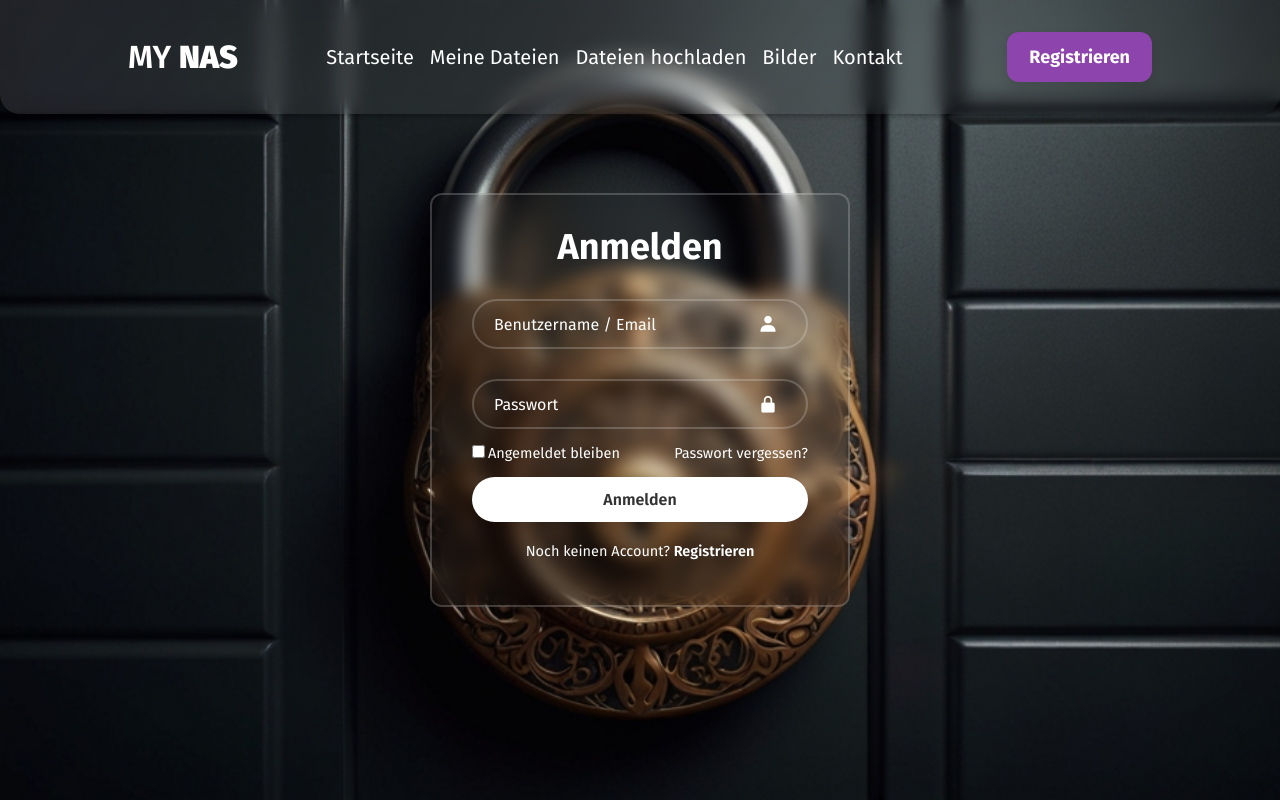
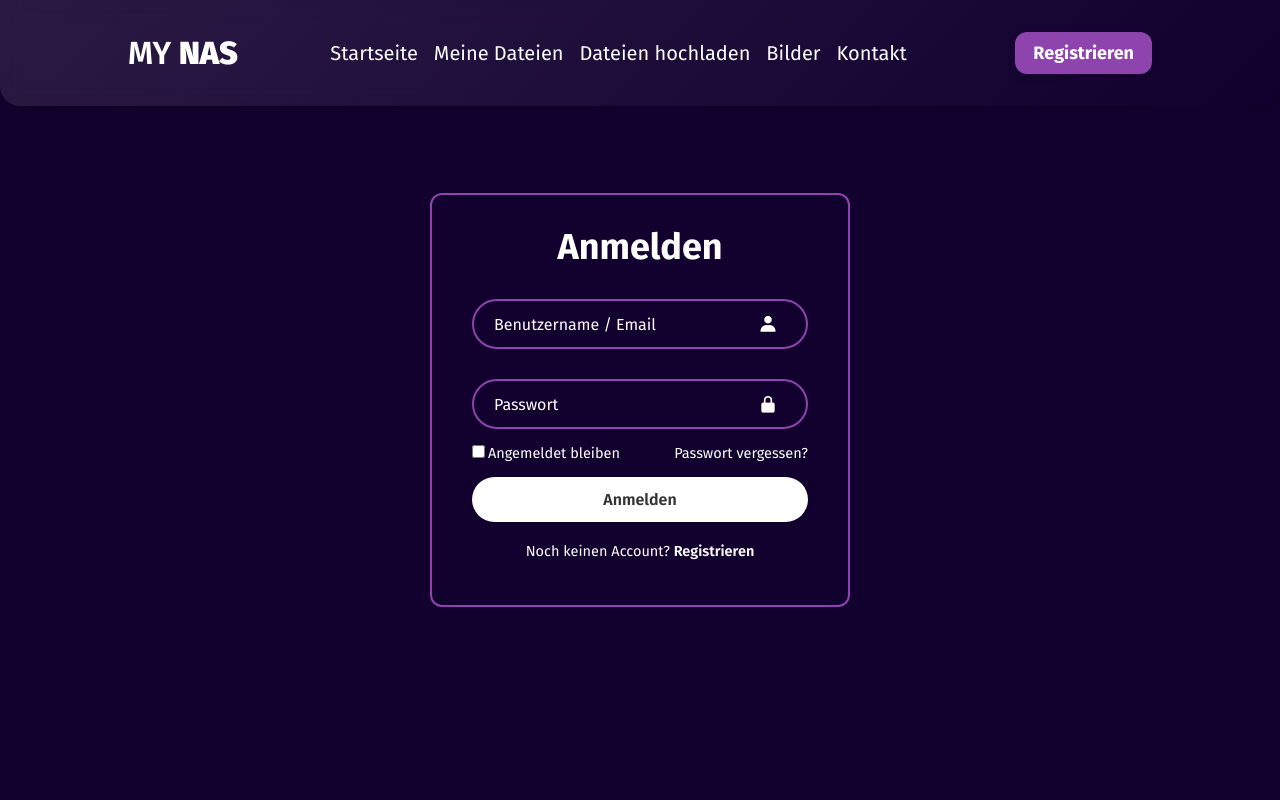
Before and after one commit to MarcusNebel/My-NAS, a PHP site: page /Login/Login.php in a window 1280 px wide. Run offline with PHP 8.4, Linux system fonts and the light colour scheme.

Commit message:
Added how to create an APK file and fixed design issues

```diff
--- a/Login/script.js
+++ /dev/null
@@ -1,10 +0,0 @@
-const backgroundImages = [
-  'images/image1.jpg',
-  'images/image2.jpg',
-  'images/image3.jpg',
-  'images/image4.jpg'
-];
-
-const randomImage = backgroundImages[Math.floor(Math.random() * backgroundImages.length)];
-
-document.body.style.backgroundImage = `url(${randomImage})`;
--- a/Login/styles.css
+++ b/Login/styles.css
@@ -9,6 +9,7 @@ body{
   justify-content: center;
   align-items: center;
   min-height: 100vh;
+  background-color: #12002F;
   background-size: cover;
   background-position: center;
   background-repeat: no-repeat;
@@ -16,7 +17,7 @@ body{
 .wrapper{
   width: 420px;
   background: transparent;
-  border: 2px solid rgba(255, 255, 255, .2);
+  border: 2px solid #8e44ad;
   backdrop-filter: blur(9px);
   color: #fff;
   border-radius: 12px;
@@ -44,7 +45,7 @@ body{
   background: transparent;
   border: none;
   outline: none;
-  border: 2px solid rgba(255, 255, 255, .2);
+  border: 2px solid #8e44ad;
   border-radius: 40px;
   font-size: 16px;
   color: #fff;
--- a/assets/css/style.css
+++ b/assets/css/style.css
@@ -30,7 +30,7 @@
 
   .login_button {
     background-color: #8e44ad; /* Lila */
-    padding: 14px 22px;
+    padding: 10px 18px;
     border-radius: 12px;
     border: none;
     color: white;
--- a/assets/php/delete.php
+++ b/assets/php/delete.php
@@ -13,7 +13,6 @@ if ($username && isset($_GET['file'])) {
     if (file_exists($file_path)) {
         // Datei löschen
         if (unlink($file_path)) {
-            echo "Die Datei wurde erfolgreich gelöscht.";
             header('Location: ../../User_Files.php');
             exit;
         } else {
--- a/docker-compose.yml
+++ b/docker-compose.yml
@@ -7,7 +7,7 @@ services:
       dockerfile: Dockerfile
     volumes:
       - ./:/var/www/html/
-      - ./nas-website-files/user_files/:/home/nas-website-files # This is the path to your data from the website
+      - ./nas-website-files/user_files/:/home/nas-website-files/user_files # This is the path to your data from the website
     ports:
       - 8443:80
     restart: unless-stopped
```
Also changed, not shown: README.md, 1 other file.
